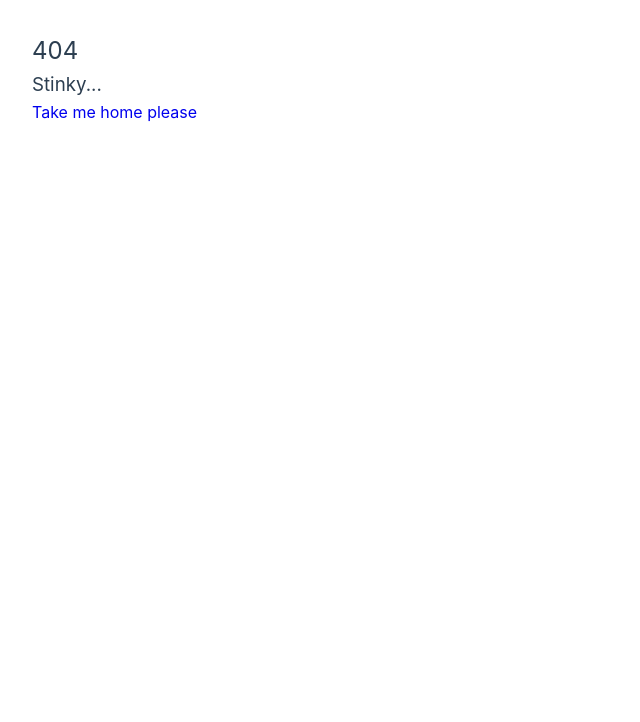
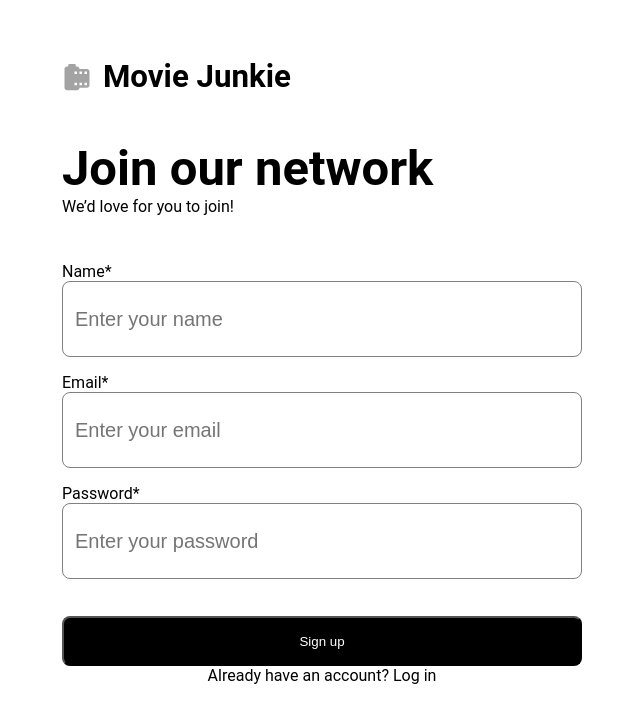
Before and after one commit to wen-wong/MovieJunkie-Frontend, a Vue app: page /signup in a window 1280 px wide. Before the commit this address had no page. Shown: the top 722 px of the page, without its empty margins (0-640 px from the left). Built offline with nearby package versions, Linux system fonts and the light colour scheme.

Commit message:
Initial code for signup page

```diff
--- a/src/router/index.js
+++ b/src/router/index.js
@@ -3,6 +3,7 @@
 import SearchView from "../views/SearchView.vue";
 import MovieView from "../views/MovieView.vue";
 import ErrorView from "../views/ErrorView.vue";
+import SignupView from "../views/SignupView.vue";
 
 const router = createRouter({
 	history: createWebHistory(import.meta.env.BASE_URL),
@@ -26,6 +27,11 @@
 			path: "/:catchAll(.*)",
 			name: "error",
 			component: ErrorView
+		},
+		{
+			path: "/signup",
+			name: "signup",
+			component: SignupView
 		}
 	]
 });
--- /dev/null
+++ b/src/views/SignupView.vue
@@ -0,0 +1,107 @@
+<script>
+</script>
+
+<template>
+	<div class="signup">
+        <div class="information">
+            <div class="MovieJunkie">
+                <div class="inline">
+                    <img src="../assets/icons/camera_roll_30px.svg">
+                </div>
+                <div class="inline">
+                    <h2>Movie Junkie</h2>
+                </div>
+            </div>
+            <div class="Title">
+                <h1>Join our network</h1>
+                <p>We’d love for you to join!</p>
+            </div>
+            <div class="NameInput">
+                <p>Name*</p>
+                <input v-model="text" placeholder="Enter your name"/>
+            </div>
+            <div class="EmailInput">
+                <p>Email*</p>
+                <input v-model="text" placeholder="Enter your email"/>
+            </div>
+            <div class="PasswordInput">
+                <p>Password*</p>
+                <input v-model="text" placeholder="Enter your password"/>
+            </div>
+            <div class="SignUpButton">
+                <button @click="signUp">Sign up</button>
+                <div class="LogIn">
+                    <p>Already have an account? Log in</p>
+                </div>
+            </div>
+        </div>
+    </div>
+</template>
+
+<style>
+.information {
+    margin-top: 30px;
+    margin-left: 30px;
+}
+.inline {
+    display: inline-block;
+    vertical-align: middle;
+    height: 30px;
+}
+h2 {
+    font-weight: 700;
+    font-size: 31.25px;
+    line-height: 30px;
+    margin-left: 11px;
+    font-family: "Roboto";
+    color: black;
+}
+.Title {
+    margin-top: 48px;
+}
+.NameInput {
+    margin-top: 46px;
+}
+.EmailInput {
+    margin-top: 16px;
+}
+.PasswordInput {
+    margin-top: 16px;
+}
+input {
+    width: 520px;
+    height: 76px;
+}
+.SignUpButton {
+    margin-top: 37px;
+    width: 520px;
+}
+button {
+    background-color: black;
+    width: 520px;
+    height: 50px;
+    color: white;
+    border-radius: 8px;
+}
+p {
+    font-family: "Roboto";
+    font-size: 16px;
+    font-weight: 400;
+    line-height: 19px;
+    letter-spacing: 0em;
+    color: black;
+}
+h1 {
+    font-family: "Roboto";
+    font-size: 49px;
+    font-weight: 700;
+    line-height: 57px;
+    letter-spacing: 0em;
+    text-align: left;
+    color: black;
+
+}
+.LogIn {
+    text-align: center;
+}
+</style>
```
